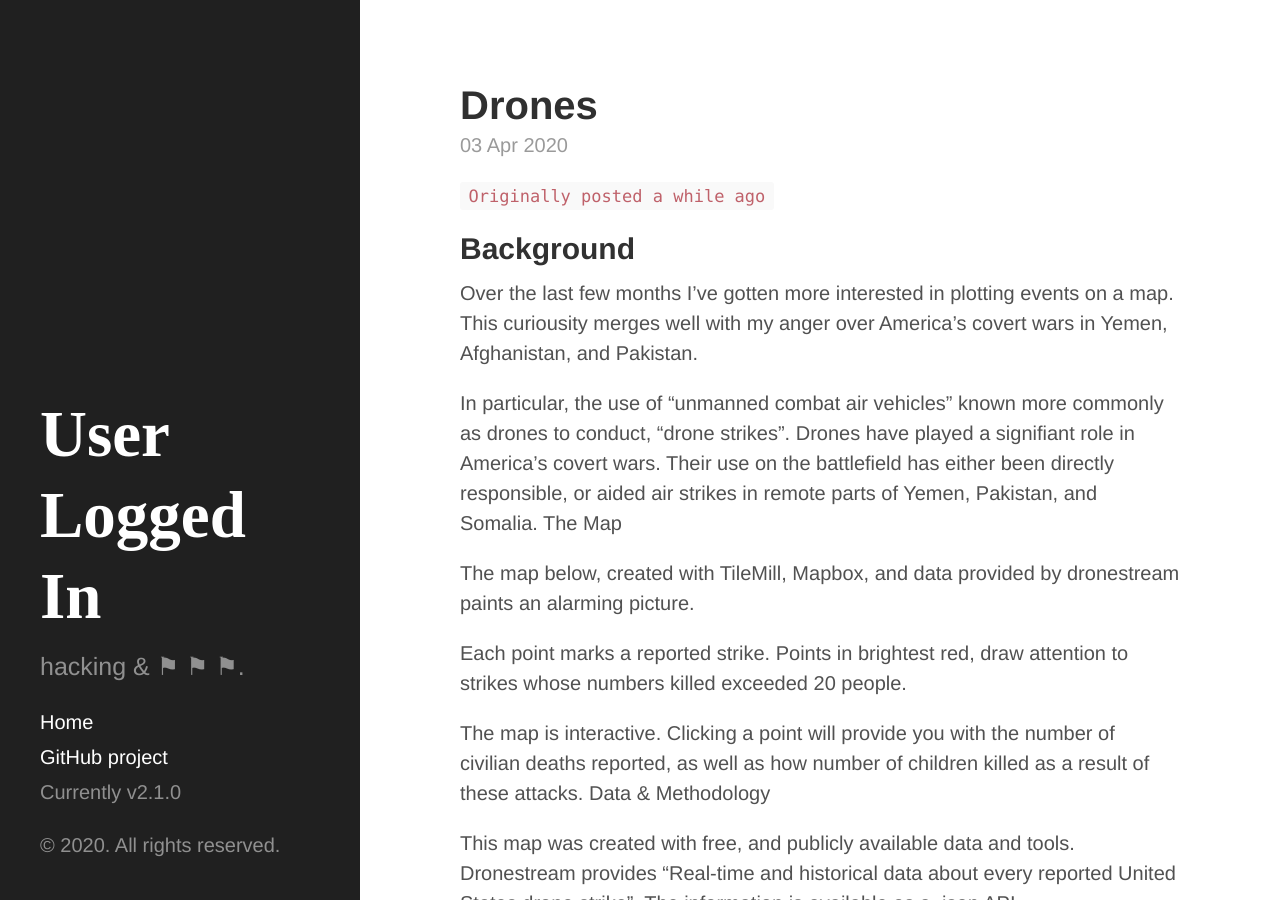
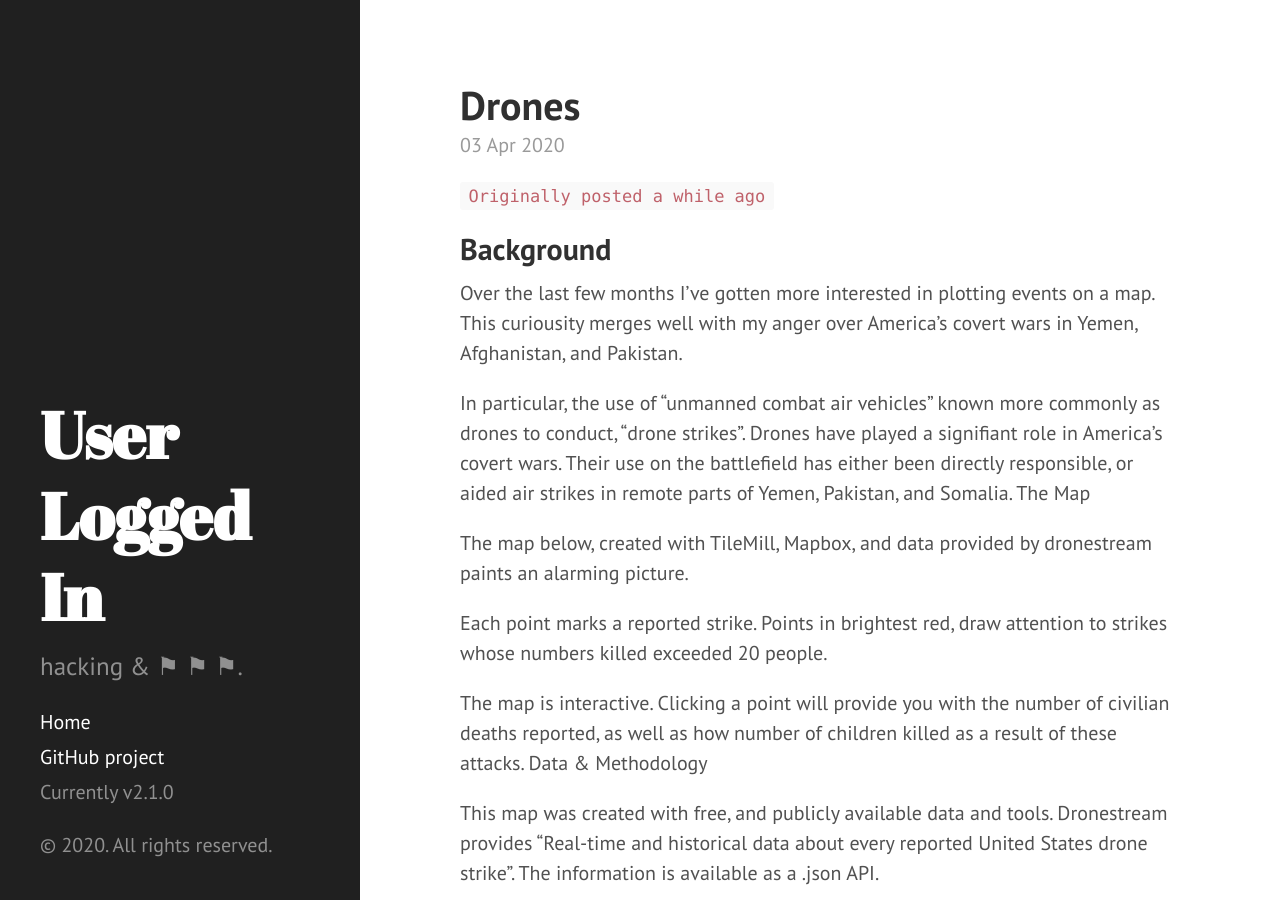
Before and after one commit to bernardr/userloggedin.github.io, a Jekyll site: the page built from index.html, in a window 1280 px wide and 900 px high. Built offline with Jekyll 4.4.1, drawn with Linux system fonts in a browser that asks for light colours; Markdown is read by kramdown in place of the engine named in the settings; the list of posts is cut into pages by our own code.

Commit message:
Update head.html

```diff
--- a/_includes/head.html
+++ b/_includes/head.html
@@ -16,18 +16,11 @@
 
   <!-- CSS -->
 
-  <link rel = "stylesheet" type = "text/css" href = "/public/css/poole.css" />
-  <link rel = "stylesheet" type = "text/css" href = "/public/css/syntax.css" />
-  <link rel = "stylesheet" type = "text/css" href = "/public/css/hyde.css" />
-
-
-
-  <!--
   <link rel="stylesheet" href="{{ site.baseurl }}public/css/poole.css">
   <link rel="stylesheet" href="{{ site.baseurl }}public/css/syntax.css">
   <link rel="stylesheet" href="{{ site.baseurl }}public/css/hyde.css">
   <link rel="stylesheet" href="http://fonts.googleapis.com/css?family=PT+Sans:400,400italic,700|Abril+Fatface">
--->
+
 
 
   <!-- Icons -->
```
